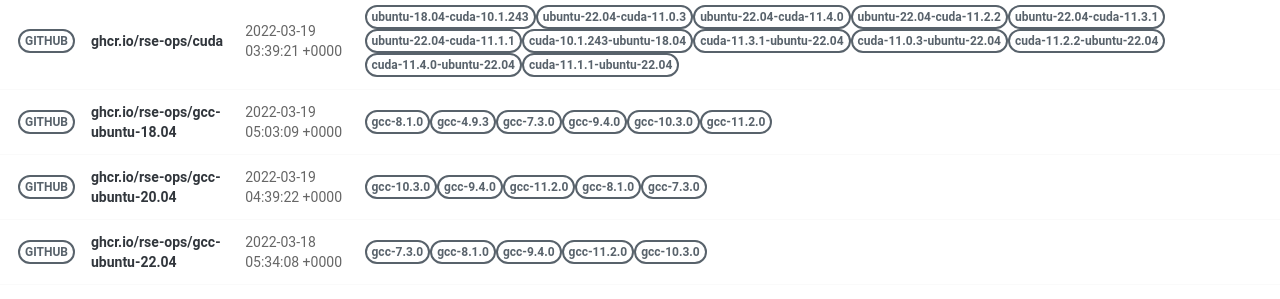
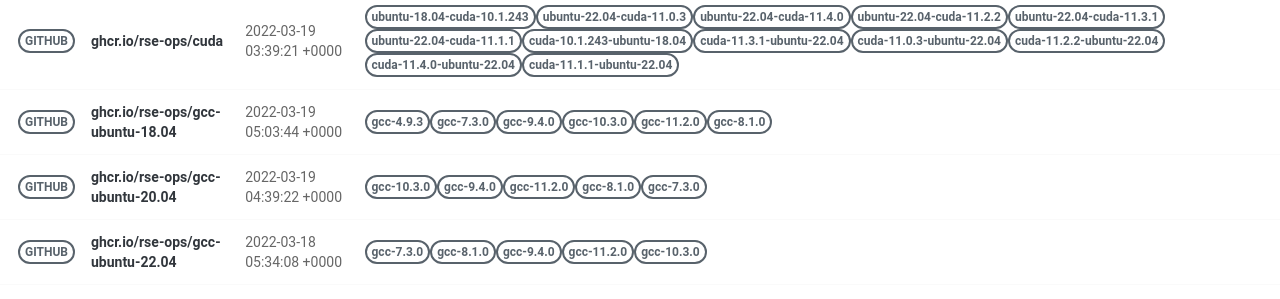
Before and after one commit to rse-ops/docker-images, a Jekyll site: the page built from pages/index.md, in a window 1280 px wide. Shown: the part 502-801 px from the top of the page. Built offline with Jekyll 4.4.1, drawn with Linux system fonts in a browser that asks for light colours; nearby versions of some CDN libraries.

Commit message:
Automated push to update library 2022-03-19

```diff
--- a/_library/ghcr.io-rse-ops-gcc-ubuntu-18.04.md
+++ b/_library/ghcr.io-rse-ops-gcc-ubuntu-18.04.md
@@ -1,14 +1,11 @@
 ---
 layout: container
 name: ghcr.io/rse-ops/gcc-ubuntu-18.04
-updated_at: 2022-03-19 05:03:09.723509
+updated_at: 2022-03-19 05:03:44.496228
 
 
 container_url: https://github.com/orgs/rse-ops/packages/container/package/gcc-ubuntu-18.04
 versions:
- - tag: gcc-8.1.0
-   dockerfile: https://github.com/rse-ops/docker-images/blob/main/ubuntu/gcc/Dockerfile
-   manifest: https://crane.ggcr.dev/manifest/ghcr.io/rse-ops/gcc-ubuntu-18.04:gcc-8.1.0
  - tag: gcc-4.9.3
    dockerfile: https://github.com/rse-ops/docker-images/blob/main/ubuntu/gcc/Dockerfile
    manifest: https://crane.ggcr.dev/manifest/ghcr.io/rse-ops/gcc-ubuntu-18.04:gcc-4.9.3
```
Also changed, not shown: other parts of _library/ghcr.io-rse-ops-gcc-ubuntu-18.04.md (+3 -0 lines).
